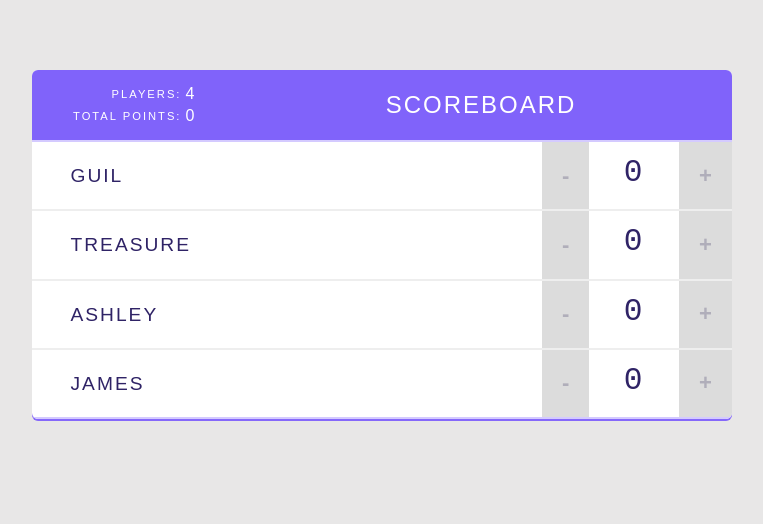
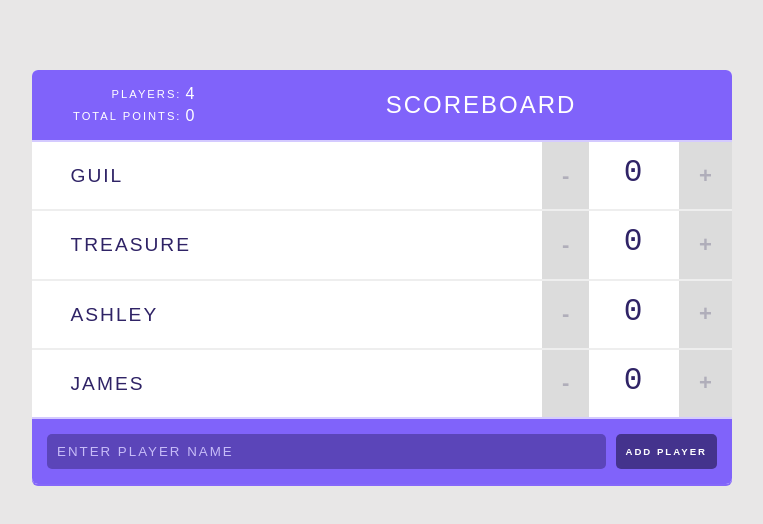
Before and after one commit to goozgooz/practice, a React (Create React App) app: page / in a window 1280 px wide. Shown: the top 524 px of the page, without its empty margins (258-1021 px from the left). Built offline with nearby package versions, Linux system fonts and the light colour scheme.

Commit message:
form working

```diff
--- /dev/null
+++ b/src/components/AddPlayerForm.js
@@ -0,0 +1,39 @@
+import React from 'react';
+
+class AddPlayerForm extends React.Component{
+    state = {
+        name: ''
+    }
+
+    handleChange = (e) => {
+        this.setState({name: e.target.value})
+    }
+
+    handleSubmit = (e) => {
+        e.preventDefault();
+        this.props.handleAddPlayer(this.state.name);
+        this.setState({name: ''});
+    }
+
+    render(){
+        return (
+            <form  onSubmit={this.handleSubmit}>
+                <input
+                    type='text'
+                    onChange = {this.handleChange}
+                    placeholder='Enter Player Name'
+                    value={this.state.name}
+                />
+
+                <input
+                    type='submit'
+                    value='Add Player'
+                />
+
+
+            </form>
+        )
+    }
+}
+
+export default AddPlayerForm;
--- a/src/components/App.js
+++ b/src/components/App.js
@@ -1,6 +1,7 @@
 import React from 'react';
 import Header from './Header';
 import Player from './Player';
+import AddPlayerForm from './AddPlayerForm';
 
 
 class App extends React.Component {
@@ -29,6 +30,16 @@ class App extends React.Component {
     ]
   };
 
+  handleAddPlayer = (playerName) => {
+    let newPlayer = {
+      id: this.state.players.length + 1,
+      name: playerName,
+      score: 0,
+    };
+
+    this.setState({players: [...this.state.players, newPlayer]});
+  }
+
   handleScoreChange = (playerID, delta) => {
     this.setState(prevState => ({
       players: prevState.players.map(player => {
@@ -49,9 +60,8 @@ class App extends React.Component {
   }
 
   render() {
+    let {players} = this.state;
 
-    let {players} = this.state;
-    console.log(players);
     return (
       <div className="scoreboard">
         <Header
@@ -67,6 +77,10 @@ class App extends React.Component {
             removePlayer={this.handleRemovePlayer}
           />
         )}
+
+        <AddPlayerForm
+          handleAddPlayer={this.handleAddPlayer}
+        />
       </div>
     );
   }
```
